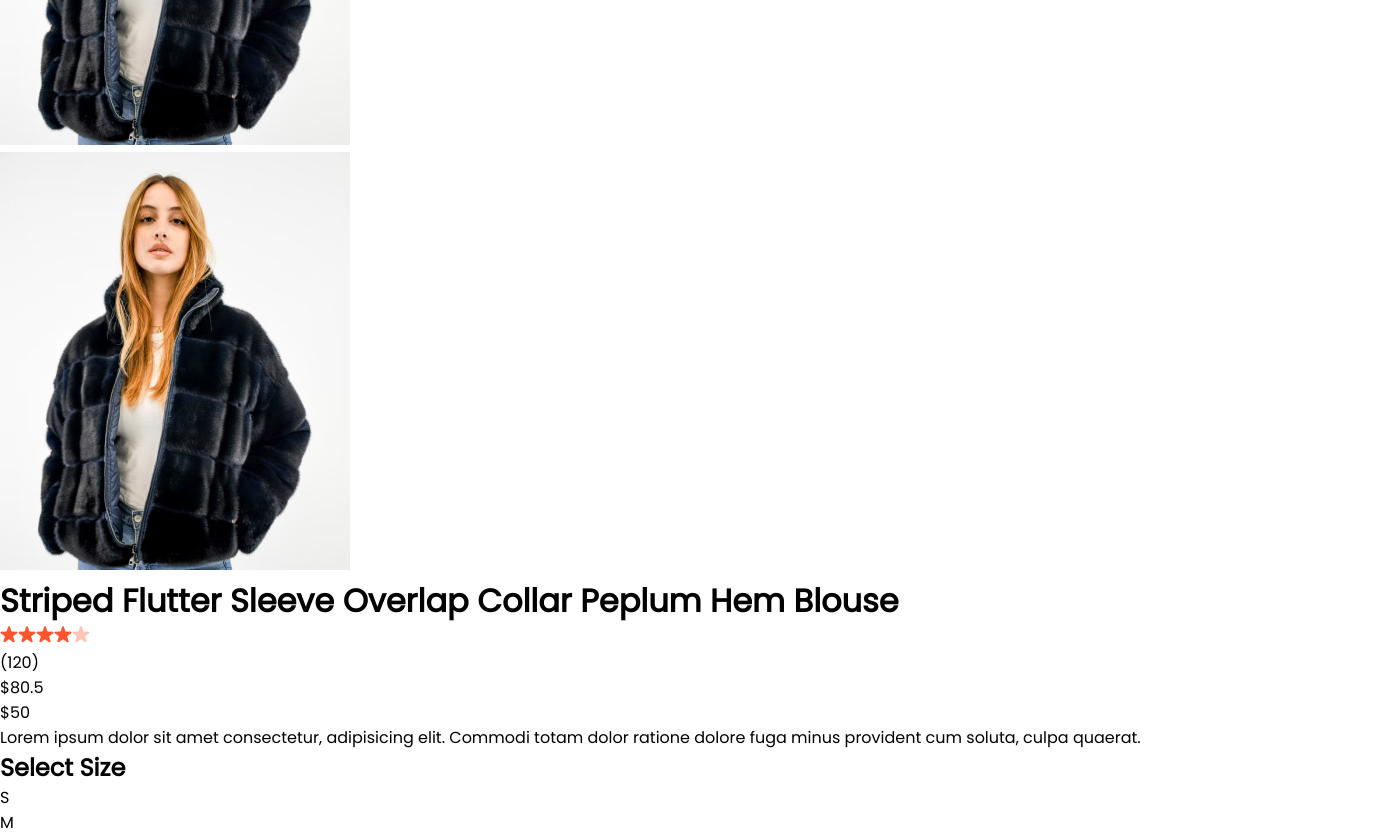
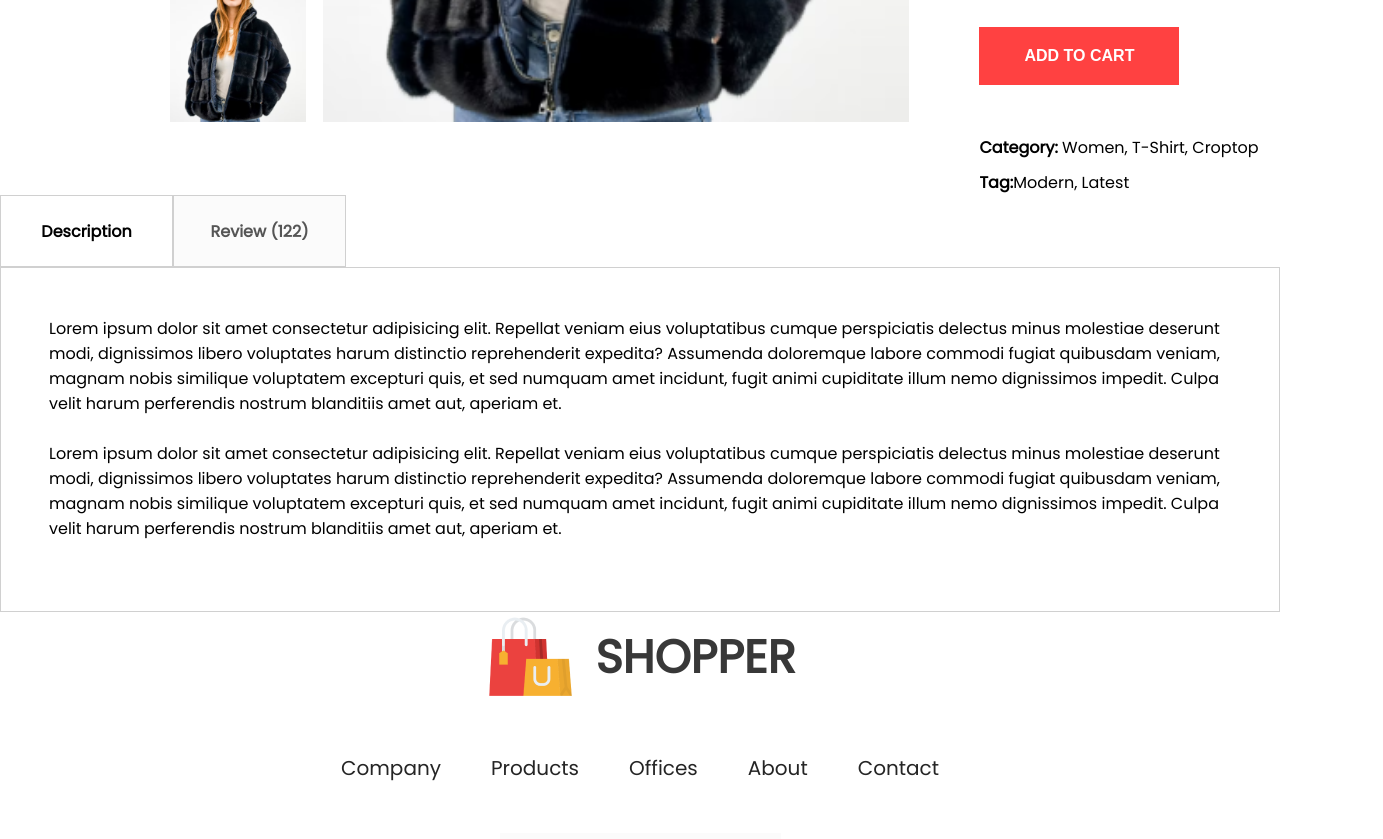
Before and after one commit to hunggtham/React_html_css_project1, a React (Create React App) app: page /product/1 in a window 1280 px wide. Shown: the part 820-1659 px from the top of the page, 1383 px wide, since content can reach past the window. Built offline with nearby package versions, Linux system fonts and the light colour scheme.

Commit message:
implement product-display

```diff
--- a/src/Components/Breadcrums/Breadcrums.css
+++ b/src/Components/Breadcrums/Breadcrums.css
@@ -0,0 +1,10 @@
+.breadcrums {
+  display: flex;
+  align-items: center;
+  gap: 8px;
+  color: #5e5e5e;
+  font-size: 16px;
+  font-weight: 600;
+  margin: 60px 170px;
+  text-transform: capitalize;
+}
--- /dev/null
+++ b/src/Components/DescriptionBox/DescriptionBox.css
@@ -0,0 +1,28 @@
+.description-box {
+  margin-top: 120px 170px;
+}
+.desc-nav {
+  display: flex;
+}
+.desc-nav-box {
+  display: flex;
+  align-items: center;
+  justify-content: center;
+  font-size: 16px;
+  font-weight: 600;
+  width: 171px;
+  height: 70px;
+  border: 1px solid #d0d0d0;
+}
+.desc-nav-box.fade {
+  background: #fbfbfb;
+  color: #555;
+}
+
+.desc-descBox {
+  display: flex;
+  flex-direction: column;
+  gap: 25px;
+  border: 1px solid #d0d0d0;
+  padding: 48px 48px 70px 48px;
+}
--- /dev/null
+++ b/src/Components/DescriptionBox/DescriptionBox.jsx
@@ -0,0 +1,36 @@
+import React from "react";
+import "./DescriptionBox.css";
+const DescriptionBox = () => {
+  return (
+    <div className="description-box">
+      <div className="desc-nav">
+        <div className="desc-nav-box">Description</div>
+        <div className="desc-nav-box fade">Review (122)</div>
+      </div>
+      <div className="desc-descBox">
+        <p>
+          Lorem ipsum dolor sit amet consectetur adipisicing elit. Repellat
+          veniam eius voluptatibus cumque perspiciatis delectus minus molestiae
+          deserunt modi, dignissimos libero voluptates harum distinctio
+          reprehenderit expedita? Assumenda doloremque labore commodi fugiat
+          quibusdam veniam, magnam nobis similique voluptatem excepturi quis, et
+          sed numquam amet incidunt, fugit animi cupiditate illum nemo
+          dignissimos impedit. Culpa velit harum perferendis nostrum blanditiis
+          amet aut, aperiam et.
+        </p>
+        <p>
+          Lorem ipsum dolor sit amet consectetur adipisicing elit. Repellat
+          veniam eius voluptatibus cumque perspiciatis delectus minus molestiae
+          deserunt modi, dignissimos libero voluptates harum distinctio
+          reprehenderit expedita? Assumenda doloremque labore commodi fugiat
+          quibusdam veniam, magnam nobis similique voluptatem excepturi quis, et
+          sed numquam amet incidunt, fugit animi cupiditate illum nemo
+          dignissimos impedit. Culpa velit harum perferendis nostrum blanditiis
+          amet aut, aperiam et.
+        </p>
+      </div>
+    </div>
+  );
+};
+
+export default DescriptionBox;
--- a/src/Components/ProductDispay/ProductDisplay.css
+++ b/src/Components/ProductDispay/ProductDisplay.css
@@ -0,0 +1,96 @@
+.product-display {
+  display: flex;
+  margin: 0 170px;
+}
+.product-left {
+  display: flex;
+  gap: 17px;
+}
+.product-left-imgList {
+  display: flex;
+  flex-direction: column;
+  gap: 16px;
+}
+.product-left-imgList img {
+  height: 163px;
+}
+
+.product-main-img {
+  width: 586px;
+  height: 700px;
+}
+
+.product-right {
+  margin: 0px 70px;
+  display: flex;
+  flex-direction: column;
+}
+
+.product-right .product-name h2 {
+  color: #3d3d3d;
+  font-size: 4px;
+  font-weight: 700;
+}
+
+.product-right-star {
+  display: flex;
+  align-items: center;
+  margin-top: 13px;
+  gap: 5px;
+  font-size: 16px;
+  color: #1c1c1c;
+}
+
+.product-right-price {
+  display: flex;
+  flex-direction: row;
+  margin: 40px 0;
+  gap: 30px;
+  font-size: 24px;
+  font-weight: 700;
+}
+.product-price-old {
+  color: #818181;
+  text-decoration: line-through;
+}
+.product-price-new {
+  color: #ff4141;
+}
+.product-sizes h2 {
+  margin-top: 55px;
+  color: #656565;
+  font-size: 20px;
+  font-weight: 600;
+}
+.product-size {
+  display: flex;
+  margin: 30px 0;
+  gap: 20px;
+}
+
+.product-size div {
+  padding: 18px 24px;
+  background: #fbfbfb;
+  border: 1px solid #ebebeb;
+  border-radius: 3px;
+  cursor: pointer;
+}
+.add-cart-btn {
+  padding: 20px 40px;
+  width: 200px;
+  font-size: 16px;
+  color: #fff;
+  font-weight: 600;
+  margin-bottom: 40px;
+  border: none;
+  background: #ff4141;
+  cursor: pointer;
+}
+
+.product-category {
+  margin-top: 10px;
+}
+
+.product-category span {
+  font-weight: 600;
+}
--- a/src/Components/ProductDispay/ProductDisplay.jsx
+++ b/src/Components/ProductDispay/ProductDisplay.jsx
@@ -22,7 +22,7 @@ const ProductDisplay = (props) => {
         </div>
       </div>
       <div className="product-right">
-        <h1>{product.name}</h1>
+        <h1 className="product-name">{product.name}</h1>
         <div className="product-right-star">
           <img src={star_icon} alt="" />
           <img src={star_icon} alt="" />
@@ -31,7 +31,7 @@ const ProductDisplay = (props) => {
           <img src={star_dull_icon} alt="" />
           <p className="star_amount">(120)</p>
         </div>
-        <div className="product-right price">
+        <div className="product-right-price">
           <div className="product-price-old">${product.old_price}</div>
           <div className="product-price-new">${product.new_price}</div>
         </div>
@@ -40,7 +40,7 @@ const ProductDisplay = (props) => {
           totam dolor ratione dolore fuga minus provident cum soluta, culpa
           quaerat.
         </div>
-        <div className="product-size">
+        <div className="product-sizes">
           <h2>Select Size</h2>
           <div className="product-size">
             <div>S</div>
@@ -50,12 +50,12 @@ const ProductDisplay = (props) => {
             <div>XXL</div>
           </div>
         </div>
-        <button className="btn">ADD TO CART</button>
-        <p className="prodcut-category">
-          <span>Category</span> Women, T-Shirt, Croptop
+        <button className="add-cart-btn">ADD TO CART</button>
+        <p className="product-category">
+          <span>Category: </span> Women, T-Shirt, Croptop
         </p>
-        <p className="prodcut-category">
-          <span>Tag</span>Modern, Latest
+        <p className="product-category">
+          <span>Tag:</span>Modern, Latest
         </p>
       </div>
     </div>
--- a/src/Pages/Product.jsx
+++ b/src/Pages/Product.jsx
@@ -3,6 +3,7 @@ import { useParams } from "react-router-dom";
 import Breadcrums from "../Components/Breadcrums/Breadcrums";
 import { ShopContext } from "../Context/ShopContext";
 import ProductDisplay from "../Components/ProductDispay/ProductDisplay";
+import DescriptionBox from "../Components/DescriptionBox/DescriptionBox";
 
 const Product = () => {
   const { all_product } = useContext(ShopContext);
@@ -13,6 +14,7 @@ const Product = () => {
     <div>
       <Breadcrums product={product} />
       <ProductDisplay product={product} />
+      <DescriptionBox />
     </div>
   );
 };
```
